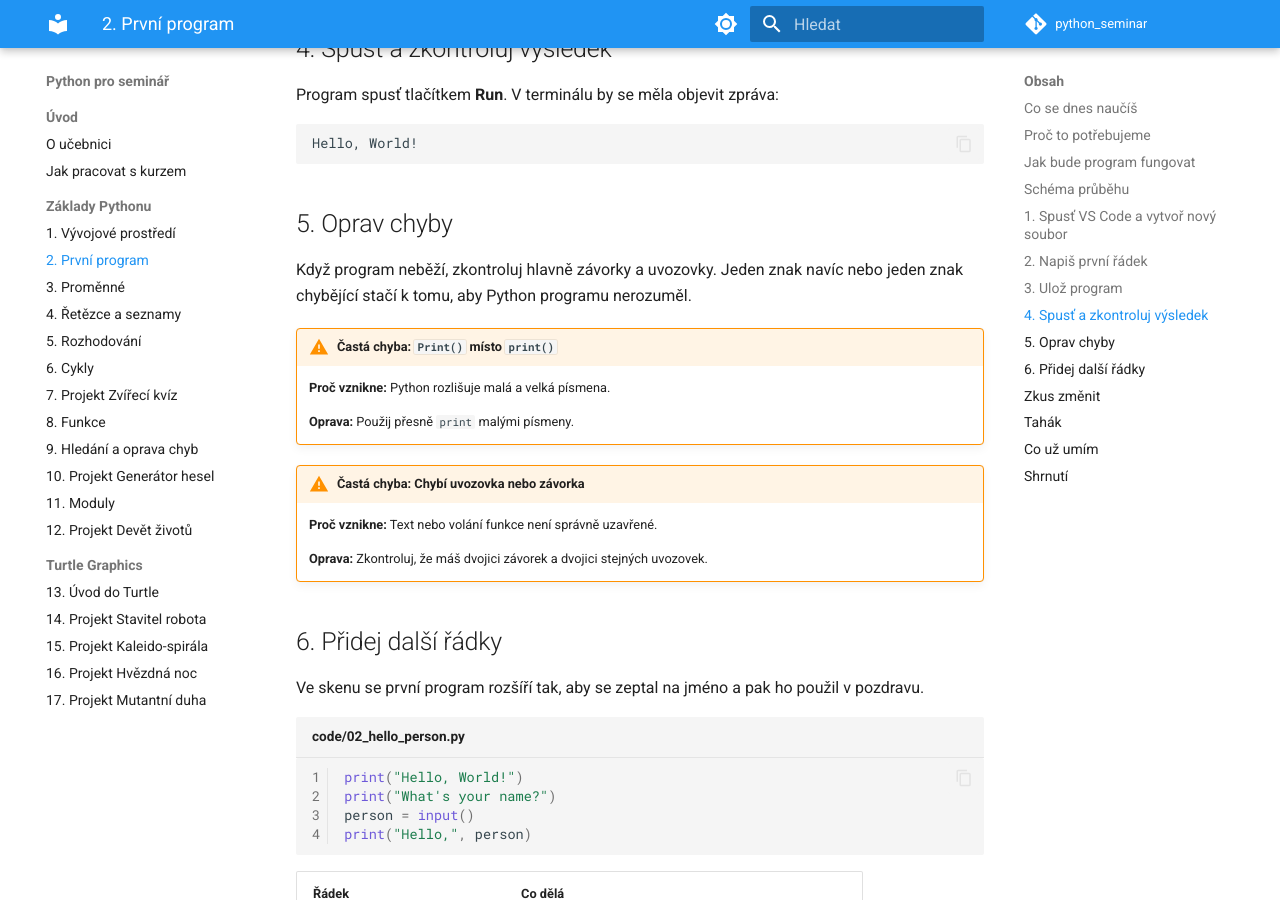
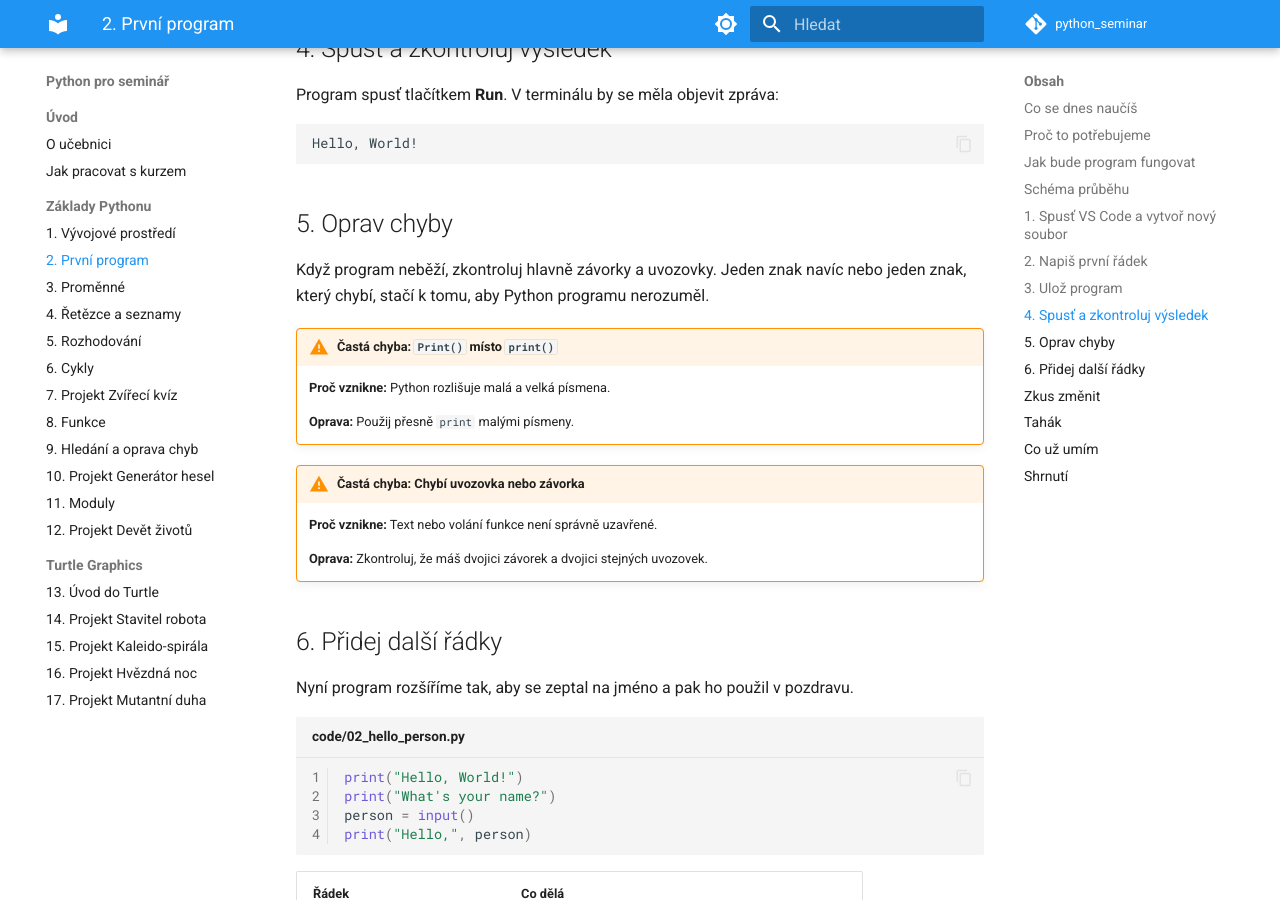
Before and after one commit to faitjaroslav-byte/python_seminar, an MkDocs documentation site: the page built from docs/02-prvni-program/index.md, in a window 1280 px wide and 900 px high, scrolled down 2354 px. Built offline with MkDocs 1.6.1 and Material for MkDocs 9.7.7, drawn with Linux system fonts in a browser that asks for light colours; comment, search, counter and statistics services are not loaded; some of the changed text lies outside the part shown.

Commit message:
Polish first program wording

````diff
--- a/docs/02-prvni-program/index.md
+++ b/docs/02-prvni-program/index.md
@@ -23,7 +23,7 @@
 
 ## Jak bude program fungovat
 
-Ve skenu je program vysvětlený jako krátký postup:
+Program bude postupovat jako krátký rozhovor:
 
 1. program vypíše pozdrav,
 2. zeptá se uživatele na jméno,
@@ -63,7 +63,7 @@
 
 ## 5. Oprav chyby
 
-Když program neběží, zkontroluj hlavně závorky a uvozovky. Jeden znak navíc nebo jeden znak chybějící stačí k tomu, aby Python programu nerozuměl.
+Když program neběží, zkontroluj hlavně závorky a uvozovky. Jeden znak navíc nebo jeden znak, který chybí, stačí k tomu, aby Python programu nerozuměl.
 
 !!! warning "Častá chyba: `Print()` místo `print()`"
     **Proč vznikne:** Python rozlišuje malá a velká písmena.
@@ -77,7 +77,7 @@
 
 ## 6. Přidej další řádky
 
-Ve skenu se první program rozšíří tak, aby se zeptal na jméno a pak ho použil v pozdravu.
+Nyní program rozšíříme tak, aby se zeptal na jméno a pak ho použil v pozdravu.
 
 ```python title="code/02_hello_person.py" linenums="1"
 print("Hello, World!")
````
